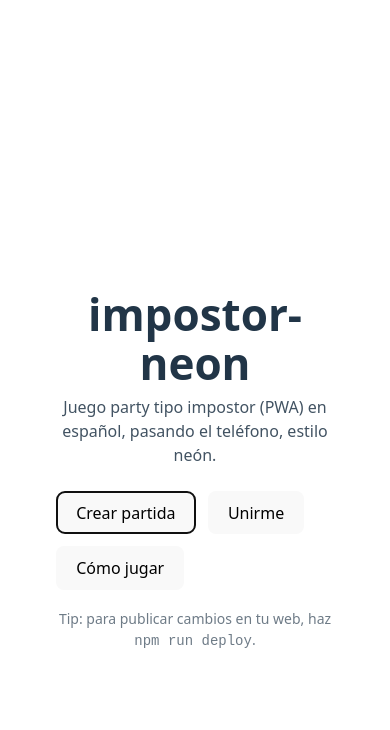
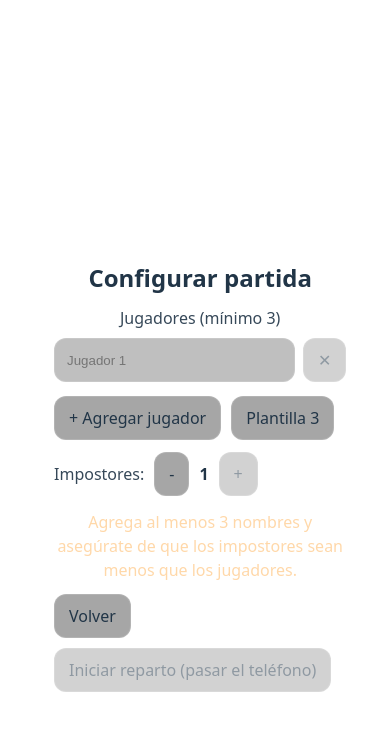
Before and after one commit to juliancourse07/impostor-neon, a React (Vite) app: page / in a window 390 px wide. Both pictures are taken after a click on the button "Crear partida". Shown: the top 730 px of the page. Built offline with nearby package versions, Linux system fonts and the light colour scheme.

Commit message:
Add pass-the-phone flow (setup + reveal)

```diff
--- a/src/App.tsx
+++ b/src/App.tsx
@@ -1,33 +1,322 @@
+import { useMemo, useState } from "react";
 import "./App.css";
 
+type Screen = "home" | "setup" | "reveal" | "play";
+
+function shuffle<T>(arr: T[]) {
+  const a = [...arr];
+  for (let i = a.length - 1; i > 0; i--) {
+    const j = Math.floor(Math.random() * (i + 1));
+    [a[i], a[j]] = [a[j], a[i]];
+  }
+  return a;
+}
+
+function pickRandom<T>(arr: T[]) {
+  return arr[Math.floor(Math.random() * arr.length)];
+}
+
 export default function App() {
-  return (
+  const [screen, setScreen] = useState<Screen>("home");
+
+  // Setup
+  const [players, setPlayers] = useState<string[]>([""]);
+  const [impostorsCount, setImpostorsCount] = useState(1);
+
+  // Round data
+  const [secretWord, setSecretWord] = useState<string>("");
+  const [impostors, setImpostors] = useState<Set<number>>(new Set());
+
+  // Reveal flow
+  const [revealIndex, setRevealIndex] = useState(0);
+  const [isRevealed, setIsRevealed] = useState(false);
+
+  const cleanPlayers = useMemo(
+    () => players.map((p) => p.trim()).filter(Boolean),
+    [players],
+  );
+
+  const canStart =
+    cleanPlayers.length >= 3 && impostorsCount >= 1 && impostorsCount < cleanPlayers.length;
+
+  const wordBank = [
+    "PIZZA",
+    "HOSPITAL",
+    "PLAYA",
+    "ESCUELA",
+    "AEROPUERTO",
+    "CINE",
+    "BIBLIOTECA",
+    "GIMNASIO",
+    "SUPERMERCADO",
+    "RESTAURANTE",
+  ];
+
+  function newGame() {
+    const p = cleanPlayers;
+    const word = pickRandom(wordBank);
+
+    // choose impostors
+    const idxs = shuffle(p.map((_, i) => i)).slice(0, impostorsCount);
+    setSecretWord(word);
+    setImpostors(new Set(idxs));
+
+    // start reveal
+    setRevealIndex(0);
+    setIsRevealed(false);
+    setScreen("reveal");
+  }
+
+  function resetAll() {
+    setScreen("home");
+    setPlayers([""]);
+    setImpostorsCount(1);
+    setSecretWord("");
+    setImpostors(new Set());
+    setRevealIndex(0);
+    setIsRevealed(false);
+  }
+
+  // ---------- UI helpers ----------
+  const Card = ({ children }: { children: React.ReactNode }) => (
     <div
       style={{
-        minHeight: "100vh",
-        padding: 24,
-        display: "grid",
-        placeItems: "center",
+        width: "100%",
+        maxWidth: 720,
+        background: "rgba(255,255,255,0.04)",
+        border: "1px solid rgba(255,255,255,0.08)",
+        borderRadius: 16,
+        padding: 18,
       }}
     >
-      <div style={{ width: "100%", maxWidth: 900 }}>
-        <h1 style={{ fontSize: 44, margin: "0 0 8px" }}>impostor-neon</h1>
+      {children}
+    </div>
+  );
 
-        <p style={{ opacity: 0.85, margin: "0 0 24px" }}>
-          Juego party tipo impostor (PWA) en español, pasando el teléfono, estilo
-          neón.
-        </p>
+  const Button = (props: React.ButtonHTMLAttributes<HTMLButtonElement>) => (
+    <button
+      {...props}
+      style={{
+        padding: "10px 14px",
+        borderRadius: 12,
+        border: "1px solid rgba(255,255,255,0.14)",
+        background: "rgba(0,0,0,0.35)",
+        color: "inherit",
+        cursor: props.disabled ? "not-allowed" : "pointer",
+        opacity: props.disabled ? 0.5 : 1,
+      }}
+    />
+  );
 
-        <div style={{ display: "flex", gap: 12, flexWrap: "wrap" }}>
-          <button type="button">Crear partida</button>
-          <button type="button">Unirme</button>
-          <button type="button">Cómo jugar</button>
-        </div>
+  return (
+    <div style={{ minHeight: "100vh", padding: 22, display: "grid", placeItems: "center" }}>
+      {screen === "home" && (
+        <Card>
+          <h1 style={{ fontSize: 44, margin: "0 0 6px" }}>impostor-neon</h1>
+          <p style={{ opacity: 0.85, margin: "0 0 18px" }}>
+            Modo 1 dispositivo: se pasan el teléfono para revelar su rol.
+          </p>
 
-        <p style={{ opacity: 0.65, marginTop: 18, fontSize: 14 }}>
-          Tip: para publicar cambios en tu web, haz <code>npm run deploy</code>.
-        </p>
-      </div>
+          <div style={{ display: "flex", gap: 10, flexWrap: "wrap" }}>
+            <Button onClick={() => setScreen("setup")}>Crear partida</Button>
+            <Button disabled title="En modo 1 dispositivo no hace falta.">
+              Unirme
+            </Button>
+            <Button
+              onClick={() =>
+                alert(
+                  "1) Agreguen jugadores\n2) Iniciar reparto\n3) Pasen el teléfono: cada jugador revela su rol\n4) Empieza la ronda",
+                )
+              }
+            >
+              Cómo jugar
+            </Button>
+          </div>
+        </Card>
+      )}
+
+      {screen === "setup" && (
+        <Card>
+          <h2 style={{ margin: "0 0 10px" }}>Configurar partida</h2>
+
+          <label style={{ display: "block", marginBottom: 8, opacity: 0.9 }}>
+            Jugadores (mínimo 3)
+          </label>
+
+          <div style={{ display: "grid", gap: 8, marginBottom: 14 }}>
+            {players.map((value, i) => (
+              <div key={i} style={{ display: "flex", gap: 8 }}>
+                <input
+                  value={value}
+                  onChange={(e) => {
+                    const next = [...players];
+                    next[i] = e.target.value;
+                    setPlayers(next);
+                  }}
+                  placeholder={`Jugador ${i + 1}`}
+                  style={{
+                    flex: 1,
+                    padding: "10px 12px",
+                    borderRadius: 12,
+                    border: "1px solid rgba(255,255,255,0.14)",
+                    background: "rgba(0,0,0,0.25)",
+                    color: "inherit",
+                  }}
+                />
+                <Button
+                  type="button"
+                  onClick={() => setPlayers((p) => p.filter((_, idx) => idx !== i))}
+                  disabled={players.length <= 1}
+                  title="Eliminar"
+                >
+                  ✕
+                </Button>
+              </div>
+            ))}
+          </div>
+
+          <div style={{ display: "flex", gap: 10, flexWrap: "wrap", marginBottom: 12 }}>
+            <Button type="button" onClick={() => setPlayers((p) => [...p, ""])}>
+              + Agregar jugador
+            </Button>
+            <Button
+              type="button"
+              onClick={() => setPlayers(["", "", ""])}
+              title="Reinicia la lista a 3 jugadores vacíos"
+            >
+              Plantilla 3
+            </Button>
+          </div>
+
+          <div style={{ display: "flex", alignItems: "center", gap: 10, marginBottom: 14 }}>
+            <span style={{ opacity: 0.9 }}>Impostores:</span>
+            <Button type="button" onClick={() => setImpostorsCount((n) => Math.max(1, n - 1))}>
+              -
+            </Button>
+            <strong>{impostorsCount}</strong>
+            <Button
+              type="button"
+              onClick={() => setImpostorsCount((n) => Math.min(cleanPlayers.length - 1, n + 1))}
+              disabled={cleanPlayers.length <= 1}
+            >
+              +
+            </Button>
+          </div>
+
+          {!canStart && (
+            <p style={{ margin: "0 0 12px", color: "#ffd6a5", opacity: 0.95 }}>
+              Agrega al menos 3 nombres y asegúrate de que los impostores sean menos que los
+              jugadores.
+            </p>
+          )}
+
+          <div style={{ display: "flex", gap: 10, flexWrap: "wrap" }}>
+            <Button onClick={() => setScreen("home")}>Volver</Button>
+            <Button onClick={newGame} disabled={!canStart}>
+              Iniciar reparto (pasar el teléfono)
+            </Button>
+          </div>
+        </Card>
+      )}
+
+      {screen === "reveal" && (
+        <Card>
+          <h2 style={{ margin: "0 0 8px" }}>Revelar rol</h2>
+          <p style={{ margin: "0 0 16px", opacity: 0.85 }}>
+            Jugador <strong>{revealIndex + 1}</strong> de <strong>{cleanPlayers.length}</strong>
+          </p>
+
+          <div
+            style={{
+              padding: 16,
+              borderRadius: 16,
+              border: "1px solid rgba(255,255,255,0.12)",
+              background: "rgba(0,0,0,0.25)",
+              marginBottom: 14,
+            }}
+          >
+            <div style={{ fontSize: 18, opacity: 0.9, marginBottom: 8 }}>
+              Pásale el teléfono a:
+            </div>
+            <div style={{ fontSize: 28, fontWeight: 700 }}>{cleanPlayers[revealIndex]}</div>
+
+            <div style={{ height: 12 }} />
+
+            {!isRevealed ? (
+              <Button onClick={() => setIsRevealed(true)}>Tocar para ver mi rol</Button>
+            ) : impostors.has(revealIndex) ? (
+              <div style={{ marginTop: 10 }}>
+                <div style={{ fontSize: 14, opacity: 0.8 }}>Tu rol es:</div>
+                <div style={{ fontSize: 34, fontWeight: 800 }}>IMPOSTOR</div>
+                <div style={{ opacity: 0.8, marginTop: 6 }}>
+                  Finge que sabes la palabra. Escucha y no te delates.
+                </div>
+              </div>
+            ) : (
+              <div style={{ marginTop: 10 }}>
+                <div style={{ fontSize: 14, opacity: 0.8 }}>La palabra es:</div>
+                <div style={{ fontSize: 34, fontWeight: 800 }}>{secretWord}</div>
+                <div style={{ opacity: 0.8, marginTop: 6 }}>
+                  Describe sin decir la palabra. Encuentren al impostor.
+                </div>
+              </div>
+            )}
+          </div>
+
+          <div style={{ display: "flex", gap: 10, flexWrap: "wrap" }}>
+            <Button
+              onClick={() => {
+                // next player
+                if (revealIndex + 1 >= cleanPlayers.length) {
+                  setScreen("play");
+                } else {
+                  setRevealIndex((i) => i + 1);
+                  setIsRevealed(false);
+                }
+              }}
+            >
+              {revealIndex + 1 >= cleanPlayers.length ? "Empezar ronda" : "Siguiente jugador"}
+            </Button>
+
+            <Button
+              onClick={() => {
+                // safety: hide before going back
+                setIsRevealed(false);
+                setScreen("setup");
+              }}
+            >
+              Volver a configuración
+            </Button>
+          </div>
+
+          <p style={{ marginTop: 12, opacity: 0.6, fontSize: 13 }}>
+            Consejo: no mires la pantalla cuando se lo pasas a otra persona.
+          </p>
+        </Card>
+      )}
+
+      {screen === "play" && (
+        <Card>
+          <h2 style={{ margin: "0 0 8px" }}>Ronda en curso</h2>
+          <p style={{ margin: "0 0 14px", opacity: 0.85 }}>
+            Hablen por turnos describiendo. Luego voten quién es el impostor.
+          </p>
+
+          <details style={{ marginBottom: 14 }}>
+            <summary style={{ cursor: "pointer" }}>Ver jugadores</summary>
+            <ul>
+              {cleanPlayers.map((p, i) => (
+                <li key={p + i}>{p}</li>
+              ))}
+            </ul>
+          </details>
+
+          <div style={{ display: "flex", gap: 10, flexWrap: "wrap" }}>
+            <Button onClick={() => setScreen("setup")}>Nueva ronda (reconfigurar)</Button>
+            <Button onClick={resetAll}>Salir</Button>
+          </div>
+        </Card>
+      )}
     </div>
   );
 }
```
